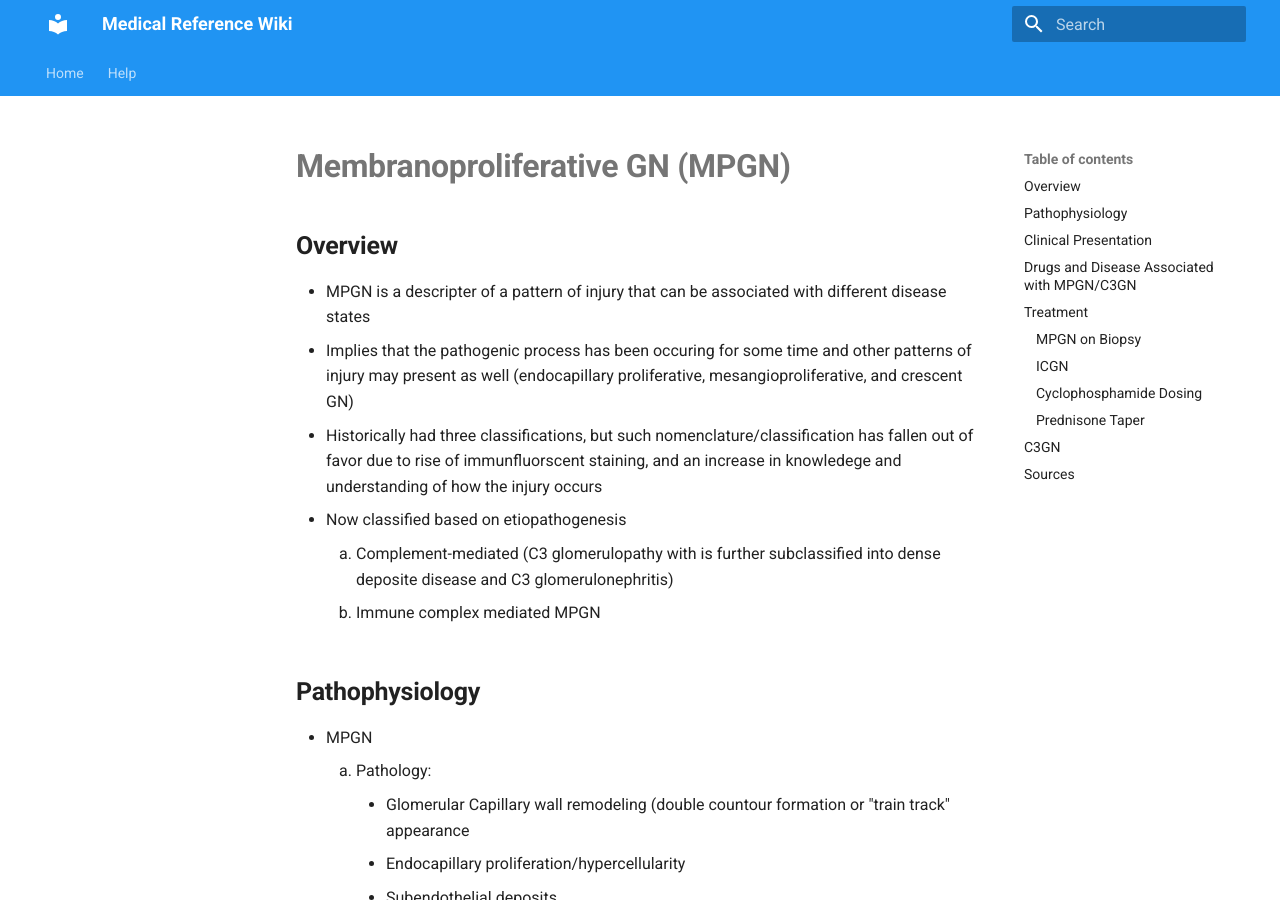
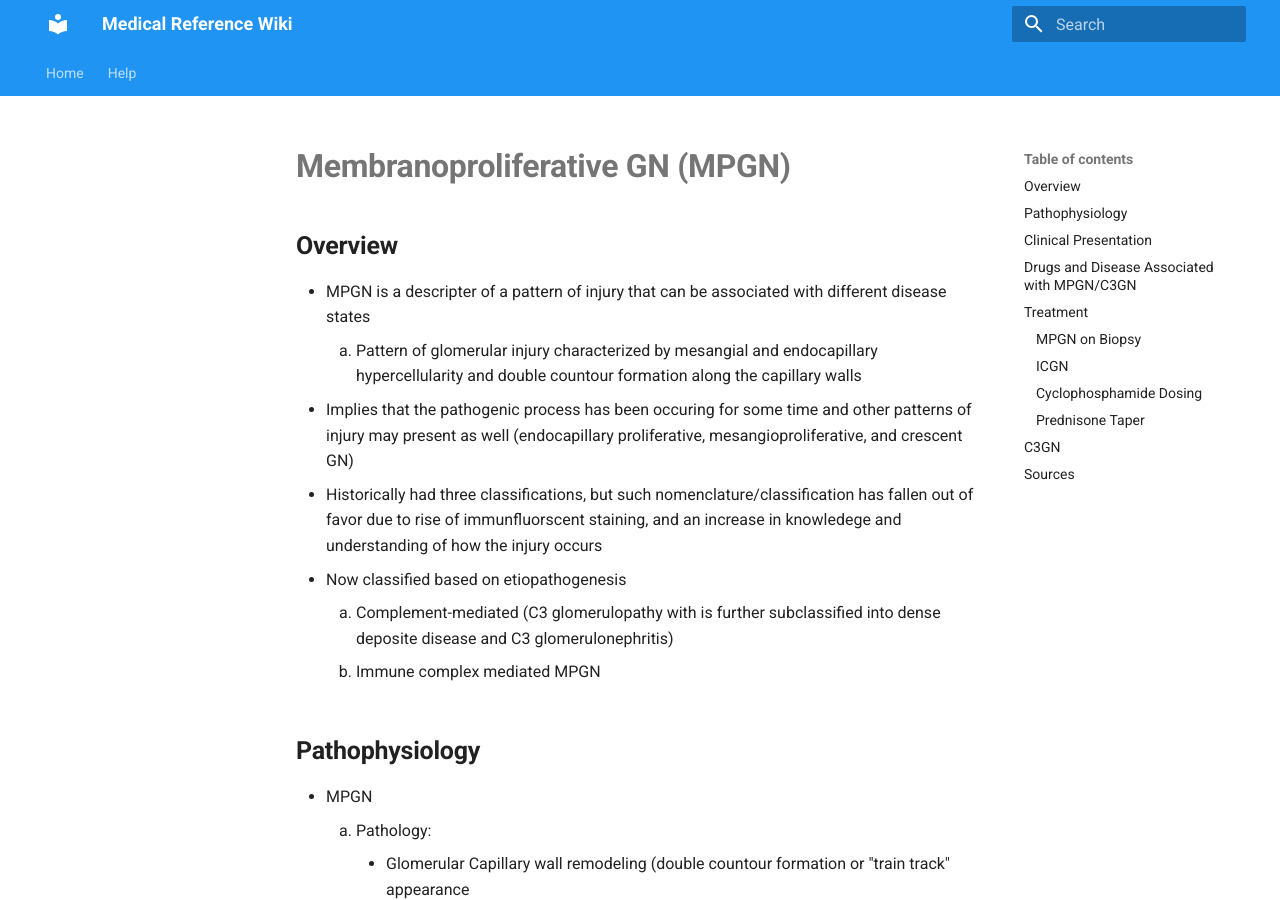
Before and after one commit to TTUNEPH2025/GN, an MkDocs documentation site: the page built from docs/MPGN-C3GN.md, in a window 1280 px wide and 900 px high. Built offline with MkDocs 1.6.1 and Material for MkDocs 9.7.7, drawn with Linux system fonts in a browser that asks for light colours.

Commit message:
Update MPGN-C3GN.md

```diff
--- a/docs/MPGN-C3GN.md
+++ b/docs/MPGN-C3GN.md
@@ -1,12 +1,12 @@
 # **Membranoproliferative GN (MPGN)**
 ## **Overview**
   * MPGN is a descripter of a pattern of injury that can be associated with different disease states
+    1. Pattern of glomerular injury characterized by mesangial and endocapillary hypercellularity and double countour formation along the capillary walls
   * Implies that the pathogenic process has been occuring for some time and other patterns of injury may present as well (endocapillary proliferative, mesangioproliferative, and crescent GN)
   * Historically had three classifications, but such nomenclature/classification has fallen out of favor due to rise of immunfluorscent staining, and an increase in knowledege and understanding of how the injury occurs
   * Now classified based on etiopathogenesis
     1. Complement-mediated (C3 glomerulopathy with is further subclassified into dense deposite disease and C3 glomerulonephritis)
     2. Immune complex mediated MPGN
-
 ## **Pathophysiology**
   * MPGN
     1. Pathology:
```
